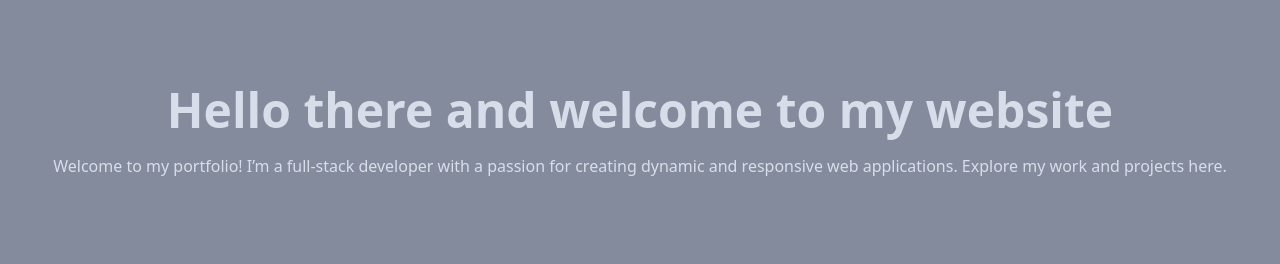
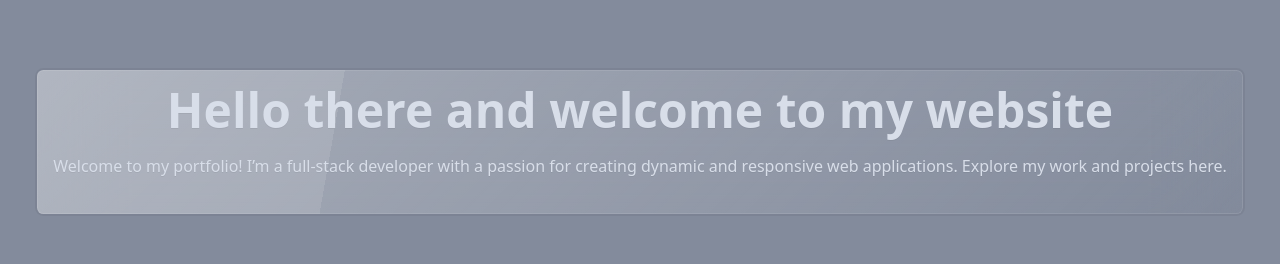
Before and after one commit to Alexandru-S/portfolio-nextjs, a Next.js app: page / in a window 1280 px wide. Shown: the part 134-398 px from the top of the page. Built offline with nearby package versions, Linux system fonts and the light colour scheme; no server answers.

Commit message:
feat: added glass background

```diff
--- a/app/components/Hero.tsx
+++ b/app/components/Hero.tsx
@@ -27,7 +27,7 @@ export default function Hero() {
         >
             <div className="hero-overlay bg-opacity-60"></div>
             <div className="hero-content text-neutral-content text-center">
-                <div className="max-w-l">
+                <div className="max-w-l glass rounded-box p-4">
                     <h1 className="mb-5 text-5xl font-bold">Hello there and welcome to my website</h1>
                     <p className="mb-5">
                         Welcome to my portfolio! I’m a full-stack developer with a passion for creating dynamic and responsive web applications. Explore my work and projects here.
```
